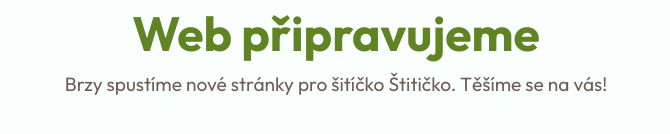
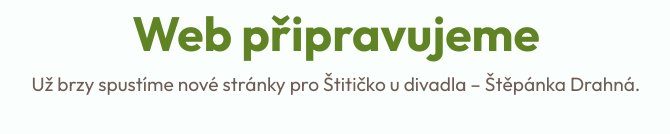
Before and after one commit to ondrejkubanek/stitickoudivadla.github.io, a plain HTML site: page index.html in a window 1280 px wide. Shown: the part 340-474 px from the top of the page, without its empty margins (304-974 px from the left). Drawn offline with nearby package versions, Linux system fonts and the light colour scheme.

Commit message:
upráva textu

```diff
--- a/index.html
+++ b/index.html
@@ -50,7 +50,7 @@
 <body>
   <div>
     <h1>Web připravujeme</h1>
-    <p>Brzy spustíme nové stránky pro šitíčko Štitičko. Těšíme se na vás!</p>
+    <p>Už brzy spustíme nové stránky pro Štitičko u divadla – Štěpánka Drahná.</p>
   </div>
 </body>
 </html>
```
